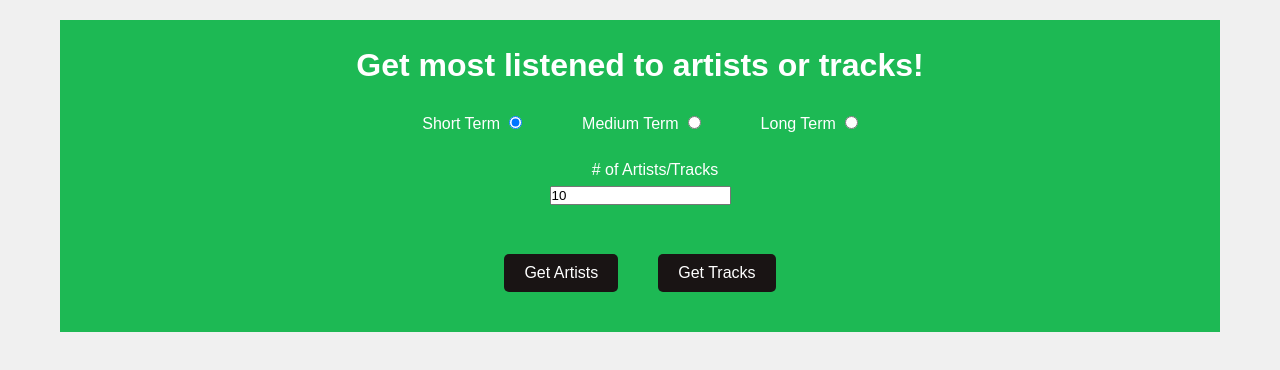
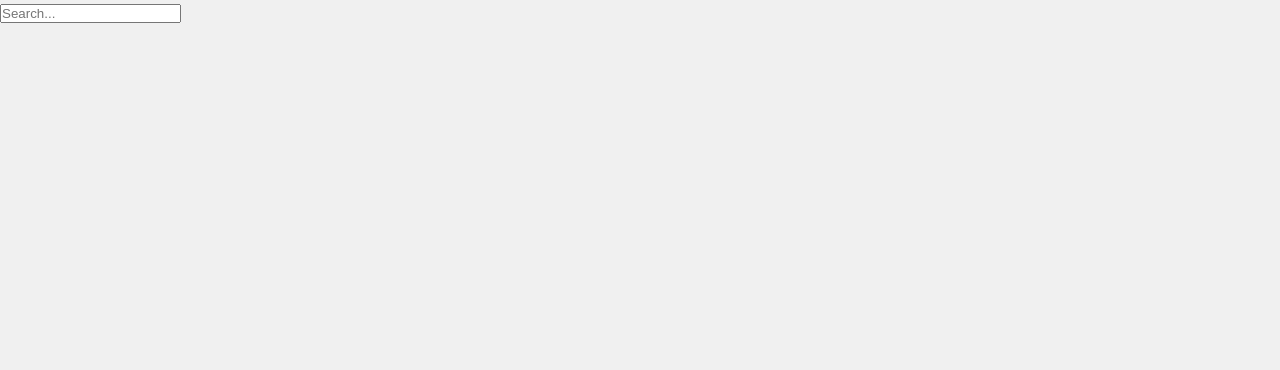
Before and after one commit to masashiyo/MusicRecFrontEnd, a React (Vite) app: page /songRecommendation in a window 1280 px wide. Shown: the top 370 px of the page. Built offline with nearby package versions, Linux system fonts and the light colour scheme.

Commit message:
WIP to add search track page

```diff
--- a/src/App.jsx
+++ b/src/App.jsx
@@ -2,7 +2,7 @@ import { BrowserRouter, Routes, Route } from 'react-router-dom';
 import Home from './pages/HomePage'
 import NoPage from './pages/NoPage'
 import LoggedIn from './pages/Redirect.jsx'
-import SongRecommendation from './pages/TopSongsAndArtists.jsx';
+import SongRecommendation from './pages/SongRecommendation.jsx';
 import TopSongsAndArtists from './pages/TopSongsAndArtists.jsx';
 
 function App() {
@@ -12,7 +12,8 @@ function App() {
         <Route index element={<Home/>} />
         <Route path="/home" element={<Home/>} />
         <Route path="/redirect" element={<LoggedIn/>} />
-        <Route path="/songRecommendation" element={<TopSongsAndArtists/>} />
+        <Route path="/topSongsAndTracks" element={<TopSongsAndArtists/>} />
+        <Route path="/songRecommendation" element={<SongRecommendation/>}/>
         <Route  path='*' element={<NoPage/>} />
       </Routes>
     </BrowserRouter>
--- a/src/components/ArtistCard.jsx
+++ b/src/components/ArtistCard.jsx
@@ -10,7 +10,9 @@ const ArtistCard = (props) => {
 
   return (
     <div className="artist-card">
-      <img src={props.artist.images[0].url} alt={props.artist.name} className="artist-image" />
+      <a href={props.artist.externalUrls.externalUrls.spotify} target="_blank">
+        <img src={props.artist.images[0].url} alt={props.artist.name} className="artist-image" />
+      </a>
       <div className="artist-details">
         <h3 className="artist-name">{props.artist.name}</h3>
         <p className="artist-genre" >Genre: {formattedGenres}</p>
--- /dev/null
+++ b/src/components/SearchResultTile.jsx
@@ -0,0 +1,10 @@
+import React, {useState, useEffect} from "react";
+
+const SearchResultTile = () => {
+    const {title} = props
+    return (
+        <div>{props.title}</div>
+    )
+}
+
+export default SearchResultTile
--- /dev/null
+++ b/src/components/SongSearchBar.jsx
@@ -0,0 +1,66 @@
+import React, { useState, useEffect, useRef } from 'react';
+import SearchResultTile from './SearchResultTile';
+
+const SongSearchBar = () => {
+    const [searchValue, setSearchValue] = useState('');
+    const [searchResults, setSearchResults] = useState(['something','test','test2','test523']);
+    const [rawSearchResults, setRawSearchResults] = useState(['something','test','test2','test523']);
+    const timeoutRef = useRef(null);
+
+
+    const handleChange = (event) => {
+        setSearchValue(event.target.value);
+
+        clearTimeout(timeoutRef.current);
+
+        // Set new timeout
+        timeoutRef.current = setTimeout(() => {
+            if (event.target.value.trim() !== '') {
+                fetchResults(event.target.value);
+            } else {
+                setRawSearchResults([]);
+            }
+        }, 700);
+    };
+
+    const fetchResults = async (value) => {
+        try {
+            const requestOptions = {
+                method: 'POST',
+                headers: { 'Content-Type': 'application/json' },
+                body: JSON.stringify({
+                  query: searchValue,
+                })
+              };
+            const response = await fetch(`http://localhost:8080/auth/songSearch`,requestOptions);
+            const data = await response.json();
+
+            setRawSearchResults(data);
+        } catch (error) {
+            console.error('Error fetching data:', error);
+        }
+    };
+
+    useEffect(() => {
+        const formattedSearchResults = rawSearchResults.map((result) => {
+            return <SearchResultTile key={result.id} result={result} />
+          })
+          setSearchResults(formattedSearchResults)
+    },[rawSearchResults])
+
+
+    return (
+        <div className="search-bar">
+            <input
+                type="text"
+                placeholder="Search..."
+                value={searchValue}
+                onChange={handleChange}
+            />
+            <ul className="search-results">
+            </ul>
+        </div>
+    );
+}
+
+export default SongSearchBar
--- a/src/components/TrackCard.jsx
+++ b/src/components/TrackCard.jsx
@@ -6,7 +6,9 @@ const TrackCard = (props) => {
 
   return (
     <div className="artist-card">
-      <img src={props.track.album.images[0].url} alt={props.track.name} className="artist-image" />
+      <a href={props.track.externalUrls.externalUrls.spotify} target="_blank">
+        <img src={props.track.album.images[0].url} alt={props.track.name} className="artist-image" />
+      </a>
       <div className="artist-details">
         <h3 className="artist-name">{props.track.name}</h3>
         <p className="artist-genre" >Artist: {artistNames}</p>
--- a/src/pages/HomePage.jsx
+++ b/src/pages/HomePage.jsx
@@ -3,7 +3,7 @@ import React from 'react';
 function HomePage() {
 
   const handleSpotifyAPIOAuth = () => {
-    fetch("http://localhost:8080/api/login")
+    fetch("http://localhost:8080/auth/login")
     .then((response) => response.text())
     .then(response => {
       window.location.replace(response)
--- /dev/null
+++ b/src/pages/SongRecommendation.jsx
@@ -0,0 +1,12 @@
+import React, { useState, useEffect } from 'react';
+import SongSearchBar from '../components/SongSearchBar';
+
+const SongRecommendation = () => {
+
+
+    return(
+        <SongSearchBar/>
+    )
+}
+
+export default SongRecommendation
--- a/src/pages/TopSongsAndArtists.jsx
+++ b/src/pages/TopSongsAndArtists.jsx
@@ -29,7 +29,7 @@ const TopTracksAndArtists = () => {
       })
     };
 
-    fetch(`http://localhost:8080/api/${endpoint}`, requestOptions)
+    fetch(`http://localhost:8080/auth/${endpoint}`, requestOptions)
       .then((response) => response.json())
       .then(data => {
         setterFunction(data);
```
